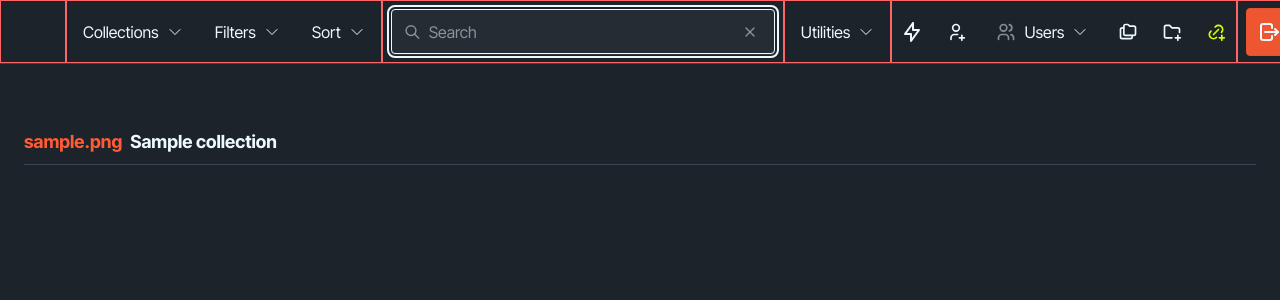
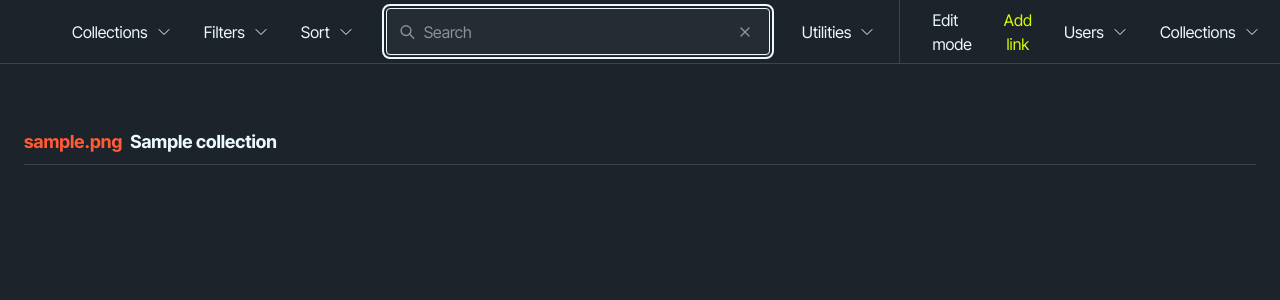
Before and after one commit to tomgineer/lincotic, a CodeIgniter 4 app: the page made by app/Views/site/pages/home.php in a window 1280 px wide. Shown: the top 300 px of the page. Run offline with PHP 8.4 and a stand-in for CodeIgniter, Linux system fonts and the light colour scheme; the template is opened without the code that fills it: most values are stand-ins (such as "Sample title", 1, 10 or a date in 2020); data that the repository does not hold is empty; some libraries are stand-ins or nearby versions.

Commit message:
Small Fix

```diff
--- a/app/Views/site/partials/navbar/components/admin.php
+++ b/app/Views/site/partials/navbar/components/admin.php
@@ -1,65 +1,49 @@
-<ul class="flex h-full items-center gap-1">
-    <li>
-        <label title="Edit mode">
+<ul class="flex h-full items-center">
+    <li class="h-full">
+        <label class="block h-full" title="Edit mode">
             <input
                 type="checkbox"
                 class="peer sr-only"
                 aria-label="Edit mode"
                 data-edit-mode-toggle>
-            <span class="btn btn-square btn-ghost font-ui peer-checked:bg-primary peer-checked:text-primary-content peer-checked:border-primary peer-focus-visible:outline-2 peer-focus-visible:outline-offset-2">
-                <svg xmlns="http://www.w3.org/2000/svg" viewBox="0 0 24 24" fill="none" stroke="currentColor" stroke-width="2" stroke-linecap="round" stroke-linejoin="round" class="size-6" aria-hidden="true"><path stroke="none" d="M0 0h24v24H0z" fill="none" /><path d="M13 3l0 7l6 0l-8 11l0 -7l-6 0l8 -11" /></svg>
+            <span class="edit-mode-trigger flex h-full cursor-pointer select-none items-center px-4 font-ui transition-colors hover:bg-base-200 peer-focus-visible:outline-2 peer-focus-visible:outline-offset-2">
+                <span>Edit mode</span>
             </span>
         </label>
     </li>
-    <li>
+    <li class="h-full">
         <button
-            class="btn btn-square btn-ghost hover:btn-primary"
-            title="Add User"
+            class="flex h-full cursor-pointer items-center px-4 text-acid transition-colors hover:bg-base-200"
+            title="Add Link"
             type="button"
-            data-add-user>
-            <svg xmlns="http://www.w3.org/2000/svg" viewBox="0 0 24 24" fill="none" stroke="currentColor" stroke-width="2" stroke-linecap="round" stroke-linejoin="round" class="size-5"><path stroke="none" d="M0 0h24v24H0z" fill="none" /><path d="M8 7a4 4 0 1 0 8 0a4 4 0 0 0 -8 0" /><path d="M16 19h6" /><path d="M19 16v6" /><path d="M6 21v-2a4 4 0 0 1 4 -4h4" /></svg>
+            data-add-link>
+            <span>Add link</span>
         </button>
     </li>
     <li class="h-full">
-        <button class="users-popover-trigger navbar-popover-trigger flex h-full items-center gap-2 px-4 cursor-pointer hover:bg-base-200 transition-colors"
+        <button class="navbar-popover-trigger flex h-full items-center gap-2 px-4 cursor-pointer hover:bg-base-200 transition-colors"
             title="Show Users"
             type="button"
             aria-controls="users-popover"
             popovertarget="users-popover">
-            <svg xmlns="http://www.w3.org/2000/svg" viewBox="0 0 24 24" fill="none" stroke="currentColor" stroke-width="2" stroke-linecap="round" stroke-linejoin="round" class="size-5 opacity-50" aria-hidden="true"><path stroke="none" d="M0 0h24v24H0z" fill="none" /><path d="M5 7a4 4 0 1 0 8 0a4 4 0 1 0 -8 0" /><path d="M3 21v-2a4 4 0 0 1 4 -4h4a4 4 0 0 1 4 4v2" /><path d="M16 3.13a4 4 0 0 1 0 7.75" /><path d="M21 21v-2a4 4 0 0 0 -3 -3.85" /></svg>
             <span>Users</span>
             <svg xmlns="http://www.w3.org/2000/svg" fill="none" viewBox="0 0 24 24" stroke-width="1.5" stroke="currentColor" class="navbar-popover-chevron size-4" aria-hidden="true">
                 <path stroke-linecap="round" stroke-linejoin="round" d="m19.5 8.25-7.5 7.5-7.5-7.5" />
             </svg>
         </button>
     </li>
-    <li>
-        <button
-            class="btn btn-square btn-ghost hover:btn-primary"
-            title="Sort Collection"
+    <li class="h-full">
+        <button class="admin-collections-popover-trigger navbar-popover-trigger flex h-full items-center gap-2 px-4 cursor-pointer hover:bg-base-200 transition-colors"
             type="button"
-            data-sort-collections>
-            <svg xmlns="http://www.w3.org/2000/svg" viewBox="0 0 24 24" fill="none" stroke="currentColor" stroke-width="2" stroke-linecap="round" stroke-linejoin="round" class="size-5"><path stroke="none" d="M0 0h24v24H0z" fill="none" /><path d="M9 3h3l2 2h5a2 2 0 0 1 2 2v7a2 2 0 0 1 -2 2h-10a2 2 0 0 1 -2 -2v-9a2 2 0 0 1 2 -2" /><path d="M17 16v2a2 2 0 0 1 -2 2h-10a2 2 0 0 1 -2 -2v-9a2 2 0 0 1 2 -2h2" /></svg>
-        </button>
-    </li>
-    <li>
-        <button
-            class="btn btn-square btn-ghost hover:btn-primary"
-            title="Add Collection"
-            type="button"
-            data-add-collection>
-            <svg xmlns="http://www.w3.org/2000/svg" viewBox="0 0 24 24" fill="none" stroke="currentColor" stroke-width="2" stroke-linecap="round" stroke-linejoin="round" class="size-5"><path stroke="none" d="M0 0h24v24H0z" fill="none" /><path d="M12 19h-7a2 2 0 0 1 -2 -2v-11a2 2 0 0 1 2 -2h4l3 3h7a2 2 0 0 1 2 2v3.5" /><path d="M16 19h6" /><path d="M19 16v6" /></svg>
-        </button>
-    </li>
-    <li>
-        <button
-            class="btn btn-square btn-ghost hover:btn-primary text-acid hover:text-base-content"
-            title="Add Link"
-            type="button"
-            data-add-link>
-            <svg xmlns="http://www.w3.org/2000/svg" viewBox="0 0 24 24" fill="none" stroke="currentColor" stroke-width="2" stroke-linecap="round" stroke-linejoin="round" class="size-5"><path stroke="none" d="M0 0h24v24H0z" fill="none" /><path d="M9 15l6 -6" /><path d="M11 6l.463 -.536a5 5 0 0 1 7.072 0a4.993 4.993 0 0 1 -.001 7.072" /><path d="M12.603 18.534a5.07 5.07 0 0 1 -7.127 0a4.972 4.972 0 0 1 0 -7.071l.524 -.463" /><path d="M16 19h6" /><path d="M19 16v6" /></svg>
+            aria-controls="admin-collections-popover"
+            popovertarget="admin-collections-popover">
+            <span>Collections</span>
+            <svg xmlns="http://www.w3.org/2000/svg" fill="none" viewBox="0 0 24 24" stroke-width="1.5" stroke="currentColor" class="navbar-popover-chevron size-4" aria-hidden="true">
+                <path stroke-linecap="round" stroke-linejoin="round" d="m19.5 8.25-7.5 7.5-7.5-7.5" />
+            </svg>
         </button>
     </li>
 </ul>
 
 <?= $this->include('site/partials/navbar/popovers/users') ?>
+<?= $this->include('site/partials/navbar/popovers/admin_collections') ?>
--- a/app/Views/site/partials/navbar/navbar_new.php
+++ b/app/Views/site/partials/navbar/navbar_new.php
@@ -1,8 +1,8 @@
 <nav class="navbar-new sticky top-0 z-99 bg-base-100">
     <div class="h-16 border-b border-base-content/15 relative isolate overflow-hidden
-                grid grid-cols-[auto_1fr_auto_auto_auto_auto]">
+                grid grid-cols-[auto_1fr_auto_auto_auto_auto] gap-2">
 
-        <div class="flex items-center px-4 lg:px-8 border border-red-400" data-component="logo">
+        <div class="flex items-center px-4 lg:px-6" data-component="logo">
             <a href="<?= esc(site_url('/')) ?>" aria-label="Lincotic home">
                 <img
                     src="<?= esc(base_url('assets/images/logo.svg')) ?>?v=<?= APP_VERSION ?>"
@@ -11,7 +11,7 @@
             </a>
         </div>
 
-        <div class="flex border border-red-400" data-component="main">
+        <div class="flex" data-component="main">
             <button
                 class="navbar-popover-trigger flex h-full items-center gap-2 px-4 cursor-pointer
                     hover:bg-base-200 transition-colors"
@@ -47,11 +47,11 @@
             </button>
         </div>
 
-        <div class="border border-red-400" data-component="search">
+        <div class="flex" data-component="search">
             <?= $this->include('site/partials/navbar/components/search') ?>
         </div>
 
-        <div class="border border-red-400" data-component="utilities">
+        <div class="flex" data-component="utilities">
             <button
                 class="navbar-popover-trigger flex h-full items-center gap-2 px-4 cursor-pointer
                     hover:bg-base-200 transition-colors"
@@ -65,11 +65,11 @@
             </button>
         </div>
 
-        <div class="flex items-center border border-red-400" data-component="admin">
+        <div class="flex items-center px-4 border-x border-base-content/15" data-component="admin">
             <?= $this->include('site/partials/navbar/components/admin') ?>
         </div>
 
-        <div class="flex items-center px-2 border border-red-400" data-component="login">
+        <div class="flex items-center px-2" data-component="login">
             <?= $this->include('site/partials/navbar/components/login_logout') ?>
         </div>
 
--- /dev/null
+++ b/app/Views/site/partials/navbar/popovers/admin_collections.php
@@ -0,0 +1,20 @@
+<section
+    id="admin-collections-popover"
+    class="admin-collections-popover w-56 rounded-box border border-base-content/20 bg-base-100 p-2 shadow-2xl"
+    aria-label="Collection actions"
+    popover="auto">
+    <div class="grid gap-1">
+        <button
+            type="button"
+            class="w-full cursor-pointer rounded-lg px-3 py-2 text-left transition-colors hover:bg-base-200"
+            data-add-collection>
+            Add collection
+        </button>
+        <button
+            type="button"
+            class="w-full cursor-pointer rounded-lg px-3 py-2 text-left transition-colors hover:bg-base-200"
+            data-sort-collections>
+            Reorder collections
+        </button>
+    </div>
+</section>
--- a/app/Views/site/partials/navbar/popovers/users.php
+++ b/app/Views/site/partials/navbar/popovers/users.php
@@ -1,29 +1,41 @@
 <section
     id="users-popover"
-    class="users-popover w-[min(42rem,calc(100vw-2rem))] rounded-box border border-base-content/20 bg-base-100 shadow-2xl"
+    class="navbar-popover"
     aria-labelledby="users-popover-heading"
     popover="auto">
-    <header class="flex items-start justify-between gap-6 border-b border-base-content/10 px-4 py-4">
+    <div class="navbar-popover-content">
+    <header class="navbar-popover-header">
         <div class="min-w-0">
             <h2 id="users-popover-heading" class="font-heading text-lg font-semibold">Users</h2>
-            <p class="mt-1 text-sm text-base-content/60">
+            <p class="text-sm text-base-content/55">
                 <?= esc((string) count($adminUsers)) ?> <?= count($adminUsers) === 1 ? 'account' : 'accounts' ?>
             </p>
         </div>
 
+        <div class="flex shrink-0 items-center gap-2">
             <button
                 type="button"
-            class="btn btn-square btn-ghost btn-sm shrink-0"
+                class="btn btn-primary gap-2"
+                data-add-user>
+                <svg xmlns="http://www.w3.org/2000/svg" viewBox="0 0 24 24" fill="none" stroke="currentColor" stroke-width="2" stroke-linecap="round" stroke-linejoin="round" class="size-5" aria-hidden="true"><path stroke="none" d="M0 0h24v24H0z" fill="none" /><path d="M8 7a4 4 0 1 0 8 0a4 4 0 0 0 -8 0" /><path d="M16 19h6" /><path d="M19 16v6" /><path d="M6 21v-2a4 4 0 0 1 4 -4h4" /></svg>
+                <span>Add user</span>
+            </button>
+
+            <button
+                type="button"
+                class="btn btn-square btn-ghost btn-sm"
                 aria-label="Close users"
                 popovertarget="users-popover"
                 popovertargetaction="hide">
                 <svg xmlns="http://www.w3.org/2000/svg" viewBox="0 0 24 24" fill="none" stroke="currentColor" stroke-width="2" stroke-linecap="round" stroke-linejoin="round" class="size-4" aria-hidden="true"><path d="M18 6 6 18" /><path d="m6 6 12 12" /></svg>
             </button>
+        </div>
     </header>
 
-    <div class="max-h-[min(24rem,60vh)] overflow-auto pb-4">
-        <table class="table table-zebra table-sm">
-            <thead class="sticky top-0 z-10 bg-base-100">
+    <div class="navbar-popover-body">
+        <div class="overflow-x-auto rounded-box border border-base-content/10">
+        <table class="table table-zebra">
+            <thead class="bg-base-100">
                 <tr>
                     <th>User</th>
                     <th>Role</th>
@@ -73,4 +85,6 @@
             </tbody>
         </table>
         </div>
+    </div>
+    </div>
 </section>
--- a/public/js/app-dist.js
+++ b/public/js/app-dist.js
@@ -746,7 +746,10 @@
       trigger.addEventListener("click", () => void openEditor(trigger));
     });
     document.querySelectorAll("[data-add-collection]").forEach((trigger) => {
-      trigger.addEventListener("click", () => openCreator(trigger));
+      trigger.addEventListener("click", () => {
+        document.getElementById("admin-collections-popover")?.hidePopover?.();
+        openCreator(trigger);
+      });
     });
     form.addEventListener("input", () => clearValidation(form));
     if (deleteButton instanceof HTMLButtonElement) {
@@ -889,12 +892,20 @@
   }
   function initEditMode() {
     const toggle = document.querySelector("[data-edit-mode-toggle]");
+    let transitionResetFrame = 0;
     if (!(toggle instanceof HTMLInputElement)) {
       return;
     }
     const syncEditableLinks = () => {
-      document.querySelectorAll(editableLinkSelector).forEach((link) => {
-        link.classList.toggle("edit-mode", toggle.checked && isVisible(link));
+      const links = [...document.querySelectorAll(editableLinkSelector)];
+      const editableLinks = toggle.checked ? new Set(links.filter(isVisible)) : /* @__PURE__ */ new Set();
+      document.documentElement.classList.add("edit-mode-syncing");
+      links.forEach((link) => {
+        link.classList.toggle("edit-mode", editableLinks.has(link));
+      });
+      cancelAnimationFrame(transitionResetFrame);
+      transitionResetFrame = requestAnimationFrame(() => {
+        document.documentElement.classList.remove("edit-mode-syncing");
       });
     };
     toggle.checked = restoreEditMode();
@@ -1400,6 +1411,7 @@
     document.querySelectorAll("[data-add-user]").forEach((trigger) => {
       trigger.addEventListener("click", () => {
         prepareCreate();
+        document.getElementById("users-popover")?.hidePopover?.();
         if (!dialog.open) {
           dialog.showModal();
         }
@@ -1616,6 +1628,7 @@
     };
     document.querySelectorAll("[data-sort-collections]").forEach((trigger) => {
       trigger.addEventListener("click", () => {
+        document.getElementById("admin-collections-popover")?.hidePopover?.();
         restoreInitialOrder();
         if (search instanceof HTMLInputElement) search.value = "";
         setStatus("");
--- a/theme/css/components/index.css
+++ b/theme/css/components/index.css
@@ -1,5 +1,4 @@
 @import "./collection-select.css";
-@import "./users-popover.css";
 @import "./navbar-popovers.css";
 @import "./utility-layout.css";
 @import "./password-generator.css";
--- a/theme/css/components/link-card.css
+++ b/theme/css/components/link-card.css
@@ -8,6 +8,10 @@
     to {
         --border-angle: 405deg;
     }
+}
+
+.edit-mode-syncing .link-card {
+    transition: none;
 }
 
 .link-card {
--- a/theme/js/edit/edit-collection.js
+++ b/theme/js/edit/edit-collection.js
@@ -215,7 +215,10 @@ export function initEditCollection() {
     });
 
     document.querySelectorAll('[data-add-collection]').forEach((trigger) => {
-        trigger.addEventListener('click', () => openCreator(trigger));
+        trigger.addEventListener('click', () => {
+            document.getElementById('admin-collections-popover')?.hidePopover?.();
+            openCreator(trigger);
+        });
     });
 
     form.addEventListener('input', () => clearValidation(form));
--- a/theme/js/edit/edit-user.js
+++ b/theme/js/edit/edit-user.js
@@ -144,6 +144,7 @@ export function initEditUser() {
     document.querySelectorAll('[data-add-user]').forEach((trigger) => {
         trigger.addEventListener('click', () => {
             prepareCreate();
+            document.getElementById('users-popover')?.hidePopover?.();
 
             if (!dialog.open) {
                 dialog.showModal();
--- a/theme/js/edit/sort-collections.js
+++ b/theme/js/edit/sort-collections.js
@@ -192,6 +192,7 @@ export function initSortCollections() {
 
     document.querySelectorAll('[data-sort-collections]').forEach((trigger) => {
         trigger.addEventListener('click', () => {
+            document.getElementById('admin-collections-popover')?.hidePopover?.();
             restoreInitialOrder();
             if (search instanceof HTMLInputElement) search.value = '';
             setStatus('');
```
Also changed, not shown: theme/css/components/navbar-popovers.css (+39 -5 lines), theme/css/components/users-popover.css (deleted, +0 -16 lines), theme/js/edit/edit-mode.js (+15 -2 lines), public/css/app-dist.css, 1 other file. Lines whose indentation alone changed are shown as unchanged.
